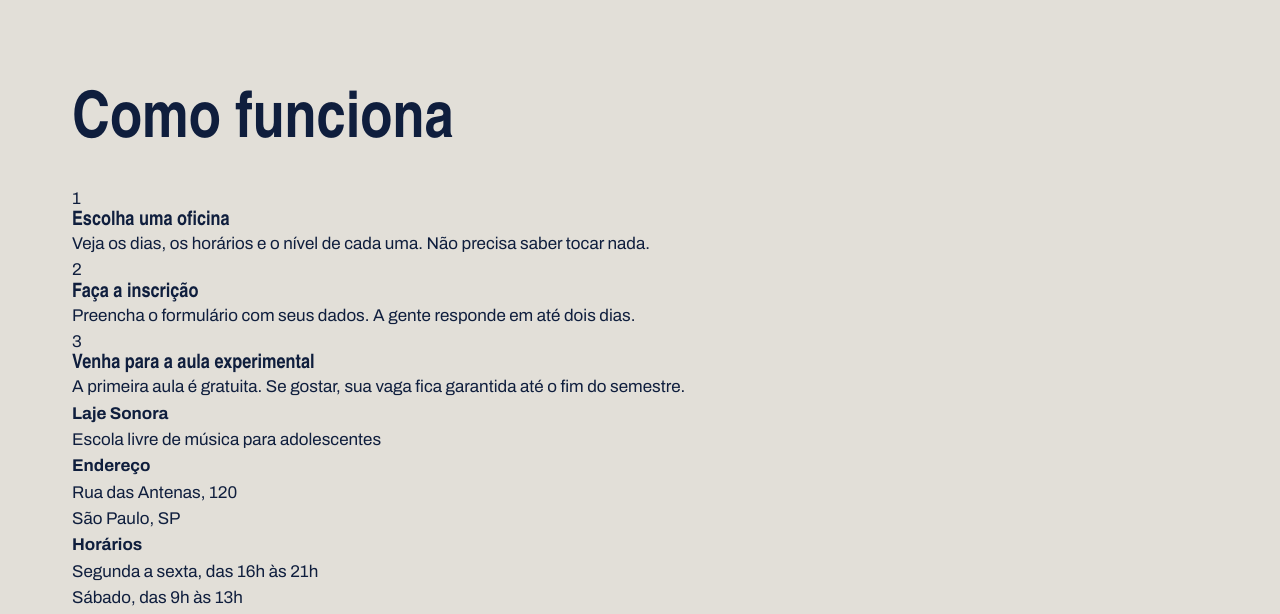
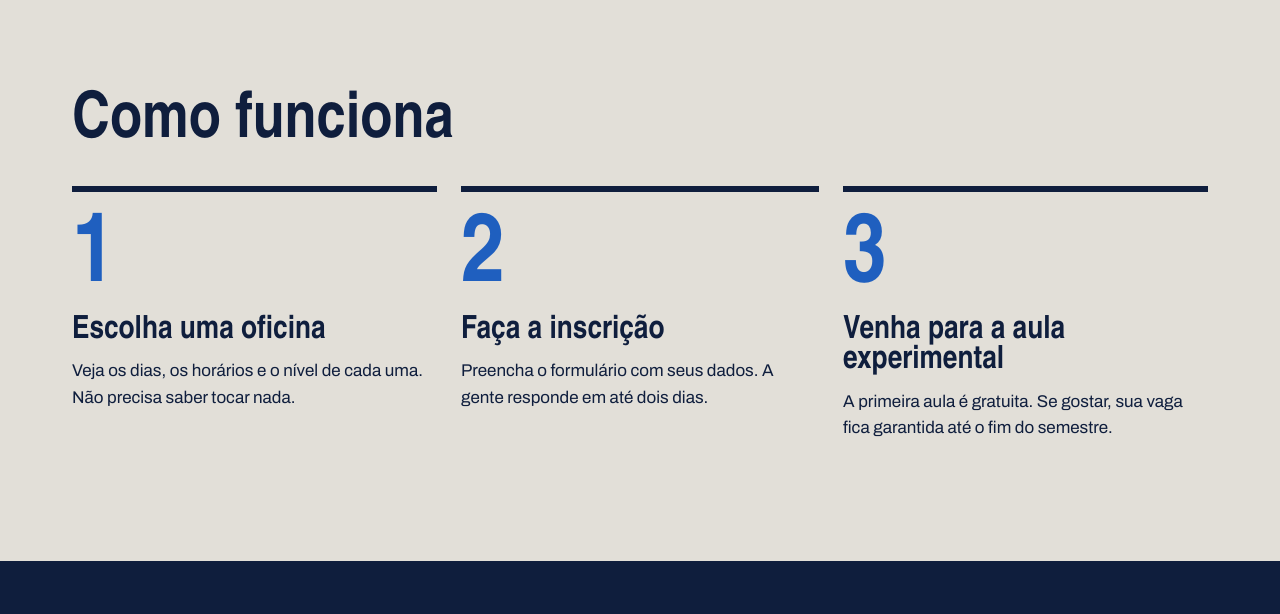
Before and after one commit to eduardoinsano007-max/Laje-Sonora, a plain HTML site: page index.html in a window 1280 px wide. Shown: the part 1743-2357 px from the top of the page. Drawn offline with Linux system fonts and the light colour scheme; a web font is replaced by a local one.

Commit message:
Página inicial pronta

```diff
--- a/index.css
+++ b/index.css
@@ -193,3 +193,50 @@ h1, h2, h3{
     display: flex;
     justify-content: space-between;
 }
+
+.passos{
+    display: flex;
+    gap: 24px;
+}
+
+.passo{
+    border-top: 6px solid var(--tinta);
+    padding-top: 20px;
+    max-width: 365px;
+}
+
+.passo-numero{
+    font-family: var(--fonte-cartaz);
+    font-size: 96px;
+    font-weight: 900;
+    line-height: 1;
+    color: var(--caixa-dagua);
+}
+
+.passo h3{
+    font-size: 32px;
+    margin-block: 8px 12px;
+}
+
+.rodape{
+    margin-top: 120px;
+    background-color: var(--tinta);
+    color: var(--concreto);
+    padding-block: 56px;
+}
+
+.rodape-colunas{
+    display: flex;
+    gap: 40px;
+}
+
+.rodape-coluna{
+    max-width: 305px;
+}
+
+.rodape h4{
+    font-family: var(--fonte-cartaz);
+    font-size: 26px;
+    color: var(--fita);
+    margin-bottom: 12px;
+}
```
